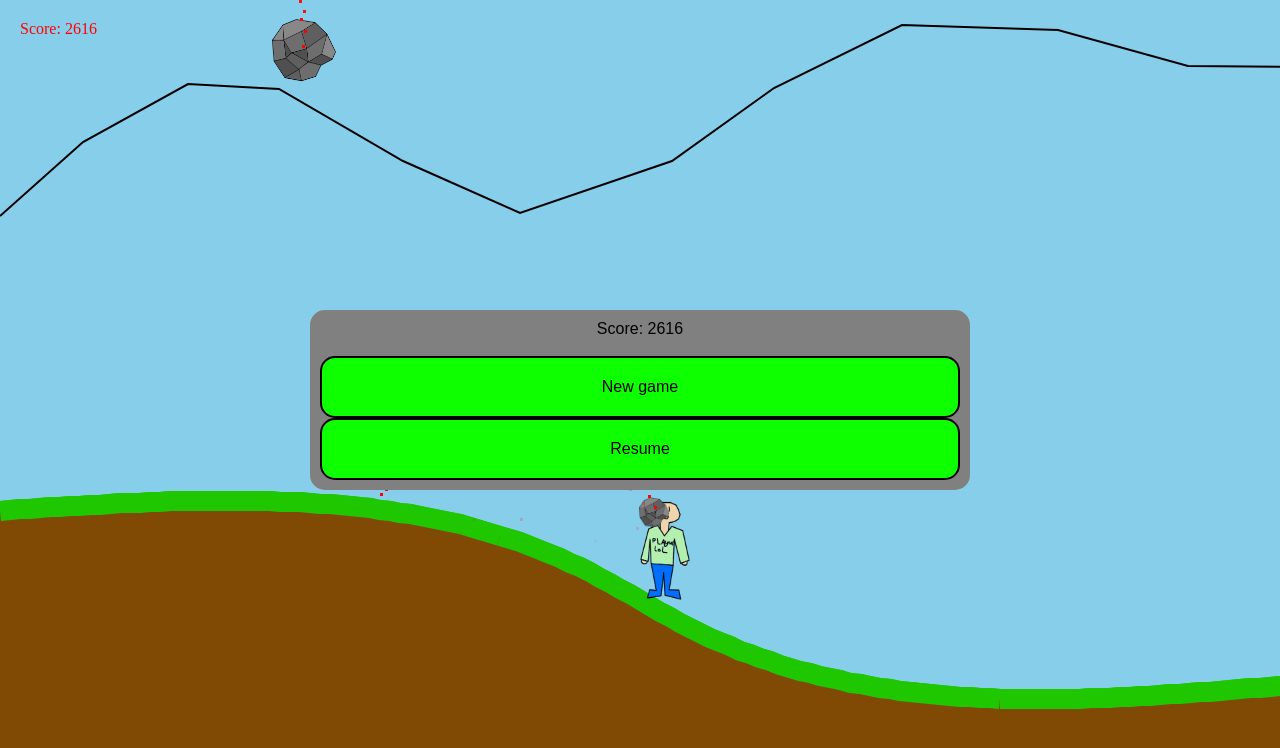
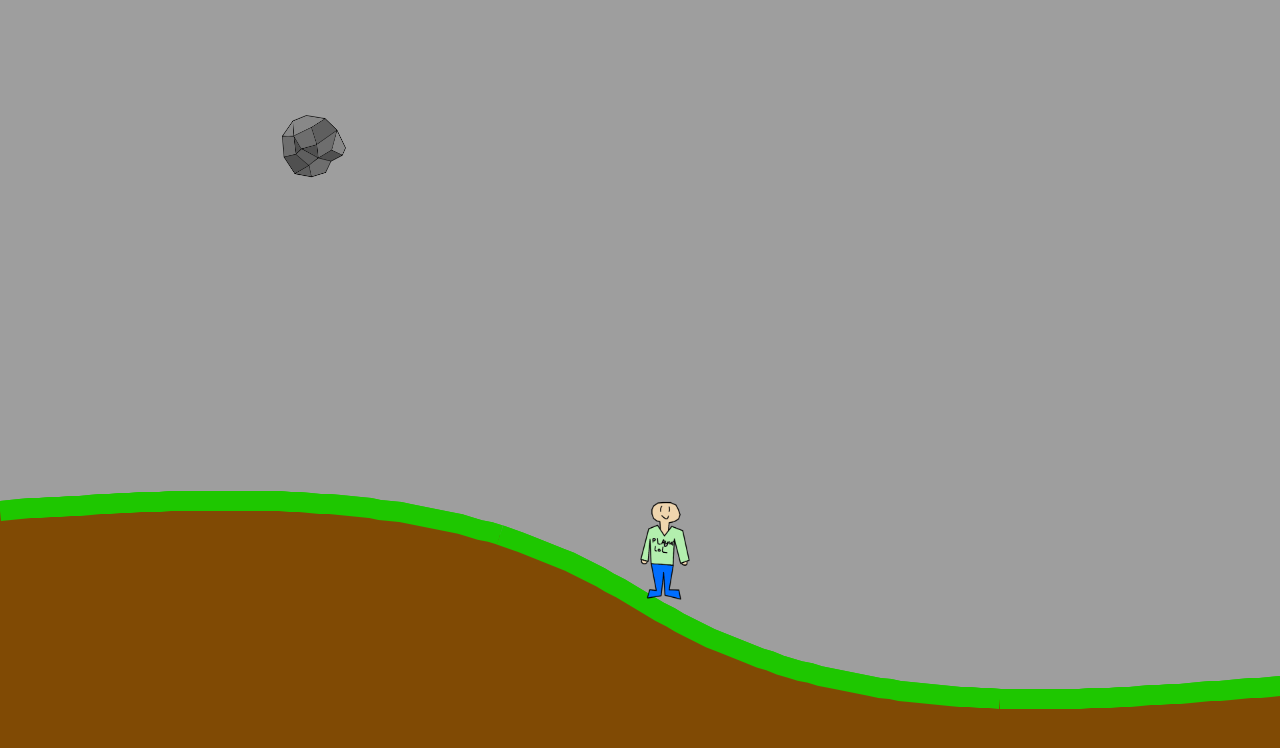
Before and after one commit to Coenicorn/DownToEarth, a website built with webpack: page public/index.html in a window 1280 px wide. Both pictures are taken after a click on the element "New game". Built offline with nearby package versions, Linux system fonts and the light colour scheme; a web font is replaced by a local one.

Commit message:
added background, removed will to live

```diff
--- a/public/index.html
+++ b/public/index.html
@@ -15,9 +15,6 @@
 <body>
     <div id="main">
         <canvas id="gameScreen"></canvas>
-        <div id="score-counter">
-            <h1></h1>
-        </div>
         <div id="menu">
             <div id="score">Score is 0</div>
             <br>
--- a/src/background.ts
+++ b/src/background.ts
@@ -10,8 +10,7 @@
 let imageHeight = 1080;
 
 // height in percentages measured from top
-let maxMountainHeight = imageHeight / 100 * 0;
-let minMountainHeight = imageHeight / 100 * 40;
+let maxMountainHeight = 300;
 
 let minLineLength = 60;
 let maxLineLength = 100;
@@ -19,9 +18,9 @@
 let sampleSize = 1000;
 let noiseInstance: SimplexNoise;
 
-function getPointAtX(x: number): Vec2 {
+function getPointAtXNoise(x: number): Vec2 {
     // generate noise point at given x position
-    let y = noiseInstance.noise2D(x / sampleSize, 0) * (maxMountainHeight - minMountainHeight) / 2 + (maxMountainHeight - minMountainHeight) / 2;
+    let y = noiseInstance.noise2D(x / sampleSize, 0) * maxMountainHeight + maxMountainHeight / 2;
 
     return { x, y };
 }
@@ -36,35 +35,6 @@
 
     context.clearRect(0, 0, imageWidth, imageHeight);
 
-    // context.fillStyle = "red";
-    // context.fillRect(0, 0, 100, 100);
-    // context.fillStyle = "blue";
-    // context.fillRect(50, 50, 200, 200);
-
-    let points: Vec2[] = [];
-
-    let x = 0;
-
-    while (true) {
-        let newPoint = getPointAtX(x);
-        points.push(newPoint);
-
-        if (x > imageWidth) break;
-
-        x += Math.round(Math.random() * maxLineLength) + minLineLength;
-    }
-
-    context.lineWidth = 2;
-    context.strokeStyle = "black";
-    context.moveTo(Math.round(points[0].x), Math.round(minMountainHeight + points[0].y));
-    for (let i = 1, l = points.length; i < l; i++) {
-        context.lineTo(Math.round(points[i].x), Math.round(minMountainHeight + points[i].y));
-    }
-    context.stroke();
-
-
-
-
     return canvas.toDataURL();
 }
 
--- a/src/game.ts
+++ b/src/game.ts
@@ -5,7 +5,6 @@
 import { Time } from "./time";
 import { Player } from "./gameObject/player";
 import { storedAssets, loadImages } from "./image";
-import { ParticleManager } from "./gameObject/particle";
 
 let inputHandler: InputHandler;
 let player: Player;
@@ -24,7 +23,6 @@
 
     entityManager.update(Time.deltaTime);
 
-    ParticleManager.update();
     level.update(player);
 }
 
@@ -32,15 +30,13 @@
     Renderer.clear();
 
     Renderer.translate({ x: 0, y: 0 });
-    Renderer.drawSprite(storedAssets["Background1"], 0, 0);
+    Renderer.drawSprite(storedAssets["Background1"], 0, 0, Renderer.width, Renderer.height);
 
     level.renderLevel();
 
     entityManager.render();
-    ParticleManager.render();
 
     document.getElementById("score")!.innerHTML = `Score: ${Time.getTimeElapsed()}`;
-    document.getElementById("score-counter")!.innerHTML = `Score: ${Time.getTimeElapsed()}`;
 }
 
 function startGameLoop(): void {
@@ -62,7 +58,7 @@
     await loadImages();
 
     player = new Player(
-        { x: 0, y: -300 },
+        { x: 0, y: 0 },
         { x: 50, y: 100 },
         storedAssets["player"]
     );
@@ -120,8 +116,7 @@
 
 function reset() {
     entityManager.reset();
-    player.position = { x: 0, y: 0 }
-    player.velocity = { x: 0, y: 0 }
+    player.reset();
     Time.resetTimeElapsed();
 
     level.generateChunks();
--- a/src/gameObject/entity.ts
+++ b/src/gameObject/entity.ts
@@ -2,7 +2,6 @@
 import { GameObject } from "./gameObject";
 import { Renderer } from "../renderer";
 import { entityManager } from "./entityManager";
-import { Particle, ParticleManager } from "./particle";
 
 export class Rock extends GameObject {
     mass: number;
@@ -24,7 +23,6 @@
     tick(): void {
         this.velocity.y += 5 / this.mass;
 
-        ParticleManager.newParticle(new Particle({ x: this.position.x + this.dimensions.x / 2, y: this.position.y + this.dimensions.y / 2 }, { x: Math.random() * 4 - 2, y: Math.random() * 4 - 2 }, 3, "red", 1000));
 
         if (this.onground) this.break()
         this.position.y += this.velocity.y;
@@ -38,7 +36,6 @@
 
     break() {
         for (let i = 0; i < 10; i++) {
-            ParticleManager.newParticle(new Particle({ x: this.position.x, y: this.position.y }, { x: Math.random() * 4 - 2, y: Math.random() * 4 - 2 }, 3, "gray", 500));
         }
 
         this.alive = false;
--- a/src/gameObject/particle.ts
+++ /dev/null
@@ -1,66 +0,0 @@
-import { Renderer } from "../renderer";
-import { Time } from "../time";
-import { Vec2 } from "./physics";
-
-export class Particle {
-    position: Vec2;
-    velocity: Vec2;
-    size: number;
-    color: string;
-    lifetime: number;
-    life: number;
-
-    constructor(pos: Vec2, vel: Vec2, size: number, color: string, lifetime: number) {
-        this.position = pos;
-        this.velocity = vel;
-        this.size = size;
-        this.color = color;
-        this.lifetime = lifetime;
-        this.life = this.lifetime;
-    }
-
-    update() {
-        this.life -= Time.getFrameTime();
-
-        this.position.x += this.velocity.x * Time.deltaTime;
-        this.position.y += this.velocity.y * Time.deltaTime;
-    }
-
-    render() {
-        Renderer.alpha(this.life / this.lifetime);
-        Renderer.color(this.color);
-        Renderer.translate(Renderer.getScreenPosition(this.position));
-        Renderer.drawRectangle(0, 0, this.size, this.size);
-        Renderer.alpha(1);
-    }
-}
-
-class particleManager {
-    particles: Particle[];
-
-    constructor() {
-        this.particles = [];
-    }
-
-    update() {
-        this.particles.forEach(particle => {
-            particle.update();
-
-            if (particle.life < 0) {
-                this.particles.splice(this.particles.indexOf(particle), 1);
-            }
-        });
-    }
-
-    render() {
-        this.particles.forEach(particle => {
-            particle.render();
-        });
-    }
-
-    newParticle(p: Particle) {
-        this.particles.push(p);
-    }
-}
-
-export const ParticleManager = new particleManager();
--- a/src/gameObject/physics.ts
+++ b/src/gameObject/physics.ts
@@ -96,56 +96,12 @@
     }
 }
 
-export class Mesh {
-    private mesh: Line[];
+export function getLineMeshFromPoints(points: Vec2[]): Line[] {
+    let t = [];
 
-    constructor(points: Vec2[]) {
-        // construct line mesh
-        this.mesh = [];
-
-        for (let i = 1, l = points.length; i < l; i++) {
-            this.mesh.push(new Line(
-                {
-                    x: points[i - 1].x,
-                    y: points[i - 1].y
-                },
-                {
-                    x: points[i].x,
-                    y: points[i].y
-                }
-            ));
-        }
-
-        this.mesh.push(new Line(
-            {
-                x: points[points.length - 1].x,
-                y: points[points.length - 1].y
-            },
-            {
-                x: points[0].x,
-                y: points[0].y
-            }
-        ));
+    for (let i = 1; i < points.length; i++) {
+        t.push(new Line(points[i - 1], points[i]));
     }
 
-    static meshFromAABB(aabb: AABB): Mesh {
-        let x1, x2, x3, x4, y1, y2, y3, y4;
-
-        x1 = aabb.position.x;
-        y1 = aabb.position.y;
-        x2 = aabb.position.x + aabb.dimensions.x;
-        y2 = aabb.position.y;
-        x3 = aabb.position.x + aabb.dimensions.x;
-        y3 = aabb.position.y + aabb.dimensions.y;
-        x4 = aabb.position.x;
-        y4 = aabb.position.y + aabb.dimensions.y;
-
-        return new Mesh([
-            { x: x1, y: y1 }, { x: x2, y: y2 }, { x: x3, y: y3 }, { x: x4, y: y4 }
-        ]);
-    }
-
-    getMesh(): Line[] {
-        return this.mesh;
-    }
+    return t;
 }
--- a/src/gameObject/player.ts
+++ b/src/gameObject/player.ts
@@ -14,6 +14,11 @@
         this.alive = false;
         this.speed = 2;
         this.maxSpeed = 10;
+    }
+
+    reset(): void {
+        this.position = { x: 0, y: -200 }
+        this.velocity = { x: 0, y: 0 }
     }
 
     init(): void {
--- a/src/image.ts
+++ b/src/image.ts
@@ -17,5 +17,5 @@
 export async function loadImages() {
     storedAssets["rock1"] = await loadImage("./assets/rock1.png");
     storedAssets["player"] = await loadImage("./assets/player.png");
-    storedAssets["Background1"] = await loadImage(generateBackgroundImage());
+    storedAssets["Background1"] = await loadImage("./assets/Background1.png");
 }
--- a/src/level.ts
+++ b/src/level.ts
@@ -1,12 +1,12 @@
 import { LevelConfig } from "./types";
 import { Renderer } from "./renderer";
 import SimplexNoise from "./simplex-noise";
-import { Vec2, Line, Mesh } from "./gameObject/physics";
+import { Vec2, Line, getLineMeshFromPoints } from "./gameObject/physics";
 import { AABB } from "./types";
 import { Player } from "./gameObject/player";
 
 class Chunk {
-    mesh: Mesh;
+    mesh: Line[];
     config: LevelConfig;
     xPosition: number;
 
@@ -16,7 +16,7 @@
         this.mesh = this.makeLayout(noiseInstance);
     }
 
-    makeLayout(noiseInstance: SimplexNoise): Mesh {
+    makeLayout(noiseInstance: SimplexNoise): Line[] {
         let points: Vec2[] = [];
 
         // generate the maximum allowed chunk segments
@@ -45,7 +45,11 @@
         points.push({ x: this.xPosition + this.config.maxChunkSegments * this.config.segmentLength, y: this.config.levelDownExtension });
         points.push({ x: this.xPosition, y: this.config.levelDownExtension });
 
-        return new Mesh(points);
+        return getLineMeshFromPoints(points);
+    }
+
+    getLinesOnTop(): Line[] {
+        return this.mesh.slice(0, this.mesh.length - 1);
     }
 }
 
@@ -66,6 +70,7 @@
         this.checkPlayerCamera(player);
 
         // do something
+        this.chunks[0].mesh;
     }
 
     checkPlayerCamera(player: Player): void {
@@ -112,12 +117,12 @@
         Renderer.translate(Renderer.getScreenPosition({ x: 0, y: 0 }));
 
         this.chunks.forEach(chunk => {
+            let chunkTopMesh = chunk.getLinesOnTop();
+
             Renderer.color("#804a04");
-            let meshLines = [...chunk.mesh.getMesh()];
-            meshLines.splice(meshLines.length - 3, 2);
-            Renderer.fillLineMesh(chunk.mesh.getMesh());
+            Renderer.fillLineMesh(chunk.mesh);
             Renderer.color("#1ec700");
-            Renderer.drawLineMesh(meshLines, 20);
+            Renderer.drawLineMesh(chunkTopMesh, 20);
         });
     }
 
@@ -155,7 +160,7 @@
 
         // for each line segment in said chunks, check for collisions of all line segments of the AABB
         chunks.forEach(chunk => {
-            chunk?.mesh.getMesh().forEach(line => {
+            chunk?.mesh.forEach(line => {
                 if (line.intersectsAABB(aabb)) lines.push(line);
             });
         });
```
Also changed, not shown: public/main.min.js, src/gameObject/gameObject.ts (line endings or trailing spaces), 1 other file.
